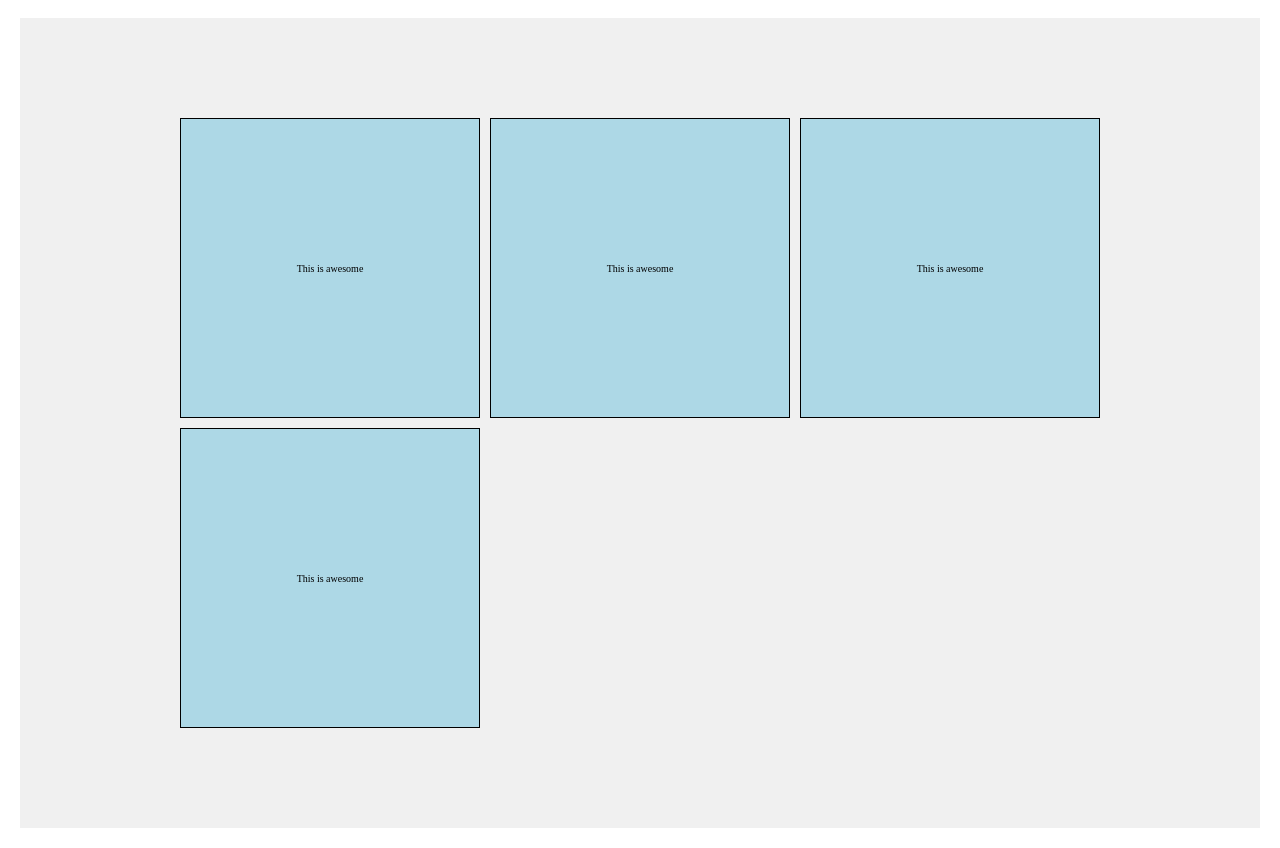
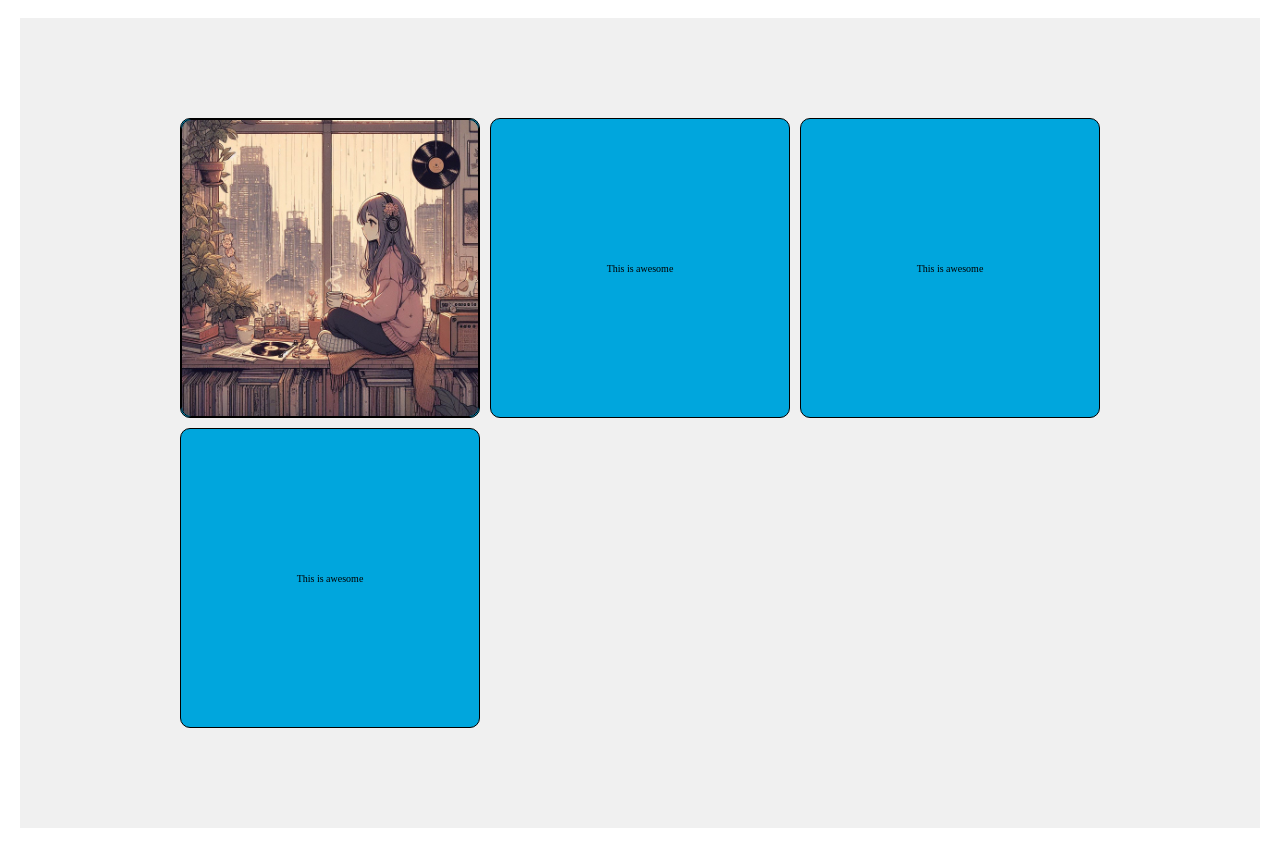
Before and after one commit to ryannolanco/portfolio-website-2025, a React (Vite) app: page / in a window 1280 px wide. Shown: the part 802-1650 px from the top of the page. Built offline with nearby package versions, Linux system fonts and the light colour scheme; a web font is replaced by a local one.

Commit message:
moved sortable item function to seperate component. moved inline styling to scss files

```diff
--- a/src/components/draggable/SortableGrid.jsx
+++ b/src/components/draggable/SortableGrid.jsx
@@ -1,21 +1,25 @@
-import React, { useState } from 'react';
-import { DndContext, closestCenter } from '@dnd-kit/core';
-import { arrayMove } from '@dnd-kit/sortable';
+import React, { useState } from "react";
+import { DndContext, closestCenter } from "@dnd-kit/core";
+import { arrayMove } from "@dnd-kit/sortable";
 import {
   SortableContext,
-	useSortable,
   verticalListSortingStrategy,
-} from '@dnd-kit/sortable';
-import { CSS } from '@dnd-kit/utilities';
+} from "@dnd-kit/sortable";
+
+import SortableItem from "./SortableItem";
+
+import testImg from "../../imgs/test-img.jpg";
 
 const initialItems = [
-	{ id: 'A', content: 'This is awesome', invisible: false },
-	{ id: 'B', content: 'This is awesome', invisible: false },
-	{ id: 'C', content: 'This is awesome', invisible: false },
-	{ id: 'D', content: 'This is awesome', invisible: false },
-	{ id: 'E', content: '', invisible: true },
-	{ id: 'F', content: '', invisible: true },
+  { id: "A", content: "box a", squareImg: testImg, invisible: false },
+  { id: "B", content: "This is awesome", invisible: false },
+  { id: "C", content: "This is awesome", invisible: false },
+  { id: "D", content: "This is awesome", invisible: false },
+  { id: "E", content: "", invisible: true },
+  { id: "F", content: "", invisible: true },
 ];
+
+
 
 function SortableGrid() {
   const [items, setItems] = useState(initialItems);
@@ -60,19 +64,19 @@ function SortableGrid() {
       >
         <div
           style={{
-						display: 'flex',
-						justifyContent: 'center',
-						backgroundColor: '#f0f0f0',
+            display: "flex",
+            justifyContent: "center",
+            backgroundColor: "#f0f0f0",
           }}
         >
           <div
             style={{
-							display: 'grid',
-							gridTemplateColumns: 'repeat(3, 1fr)',
-							width: '920px',
-							gap: '10px',
-							paddingTop: '100px',
-							paddingBottom: '100px',
+              display: "grid",
+              gridTemplateColumns: "repeat(3, 1fr)",
+              width: "920px",
+              gap: "10px",
+              paddingTop: "100px",
+              paddingBottom: "100px",
             }}
           >
             {items.map((item) => (
@@ -81,6 +85,7 @@ function SortableGrid() {
                 id={item.id}
                 content={item.content}
                 invisible={item.invisible}
+                squareImg={item.squareImg}
               />
             ))}
           </div>
@@ -90,44 +95,5 @@ function SortableGrid() {
   );
 }
 
-function SortableItem({ id, content, invisible }) {
-	const { attributes, listeners, setNodeRef, transform, transition } =
-		useSortable({ id });
-
-	const style = {
-		transform: CSS.Transform.toString(transform),
-		transition,
-		width: '300px',
-		height: '300px',
-		backgroundColor: 'lightblue',
-		display: 'flex',
-		justifyContent: 'center',
-		alignItems: 'center',
-		border: '1px solid black',
-	};
-
-	const invisibleStyle = {
-		transform: CSS.Transform.toString(transform),
-		transition,
-		width: '300px',
-		height: '300px',
-		backgroundColor: '#f0f0f0',
-		display: 'flex',
-		justifyContent: 'center',
-		alignItems: 'center',
-		zIndex: -1,
-	};
-
-	return (
-		<div
-			ref={setNodeRef}
-			style={invisible ? invisibleStyle : style}
-			{...attributes}
-			{...listeners}
-		>
-			{content}
-		</div>
-	);
-}
 
 export default SortableGrid;
--- /dev/null
+++ b/src/components/draggable/SortableItem.jsx
@@ -0,0 +1,47 @@
+import React from "react";
+import { useSortable } from "@dnd-kit/sortable";
+import { useState } from "react";
+
+import { CSS } from "@dnd-kit/utilities";
+
+function SortableItem({ id, content, invisible, squareImg }) {
+  const [isHovered, setIsHovered] = useState(false);
+  const { attributes, listeners, setNodeRef, transform, transition } =
+    useSortable({ id });
+
+  const dynamicStyles = {
+    transform: CSS.Transform.toString(transform),
+    transition,
+  };
+
+  const handleMouseEnter = () => {
+    setIsHovered(true);
+  };
+
+  const handleMouseLeave = () => {
+    setIsHovered(false);
+  };
+
+  return (
+    <div
+      ref={setNodeRef}
+      className={invisible ? "draggable--invisible" : "draggable" }
+      style={dynamicStyles}
+      {...attributes}
+      {...listeners}
+
+    >
+      {squareImg ? (
+        <img
+          className="draggable draggable--img"
+          src={squareImg}
+          alt="square image"
+        />
+      ) : (
+        content
+      )}
+    </div>
+  );
+}
+
+export default SortableItem;
--- a/src/css/index.css
+++ b/src/css/index.css
@@ -54,30 +54,34 @@ body {
   border-radius: 1000px;
 }
 
-.draggable__container {
-  position: absolute;
-  max-width: 100%;
-  width: 50rem;
-  height: 50rem;
-  display: grid;
-  grid-template-columns: repeat(3, 1fr);
-  grid-template-rows: repeat(3, 1fr);
-  gap: 10px;
-}
-.draggable__box {
-  border: 3px solid #666;
-  background-color: #ddd;
-  border-radius: 0.5em;
-  padding: 10px;
+.draggable {
+  width: 300px;
+  height: 300px;
+  background-color: rgb(0, 166, 221);
+  display: flex;
+  justify-content: center;
+  align-items: center;
+  border: 1px solid black;
+  border-radius: 10px;
+  transition: transform 0.2s ease, background-color 0.2s ease;
   cursor: grab;
 }
-.draggable__box--invisible {
-  border: none;
-  background-color: white;
-  cursor: default;
+.draggable:hover {
+  transform: scale(1.5);
+  box-shadow: 0 4px 8px rgba(0, 0, 0, 0.2);
 }
-.draggable .grid-draggable {
-  background-color: #666;
+.draggable--img {
+  width: 100%;
+  height: 100%;
+  object-fit: cover;
+  border-radius: 10px;
+}
+.draggable--img:hover {
+  transform: scale(1);
+}
+.draggable--invisible {
+  background-color: #f0f0f0;
+  z-index: -1;
 }
 
 /*# sourceMappingURL=index.css.map */
--- a/src/sass/components/_draggable.scss
+++ b/src/sass/components/_draggable.scss
@@ -1,30 +1,33 @@
 .draggable {
-	&__container {
-		position: absolute;
-		max-width: 100%;
-		width: 50rem;
-		height: 50rem;
-		display: grid;
-		grid-template-columns: repeat(3, 1fr);
-		grid-template-rows: repeat(3, 1fr);
-		gap: 10px;
-	}
+  width: 300px;
+  height: 300px;
+  background-color: rgb(0, 166, 221);
+  display: flex;
+  justify-content: center;
+  align-items: center;
+  border: 1px solid black;
+  border-radius: 10px; // Optional
+  transition: transform 0.2s ease, background-color 0.2s ease;
+  cursor: grab;
 
-	&__box {
-		border: 3px solid #666;
-		background-color: #ddd;
-		border-radius: 0.5em;
-		padding: 10px;
-		cursor: grab;
+  &:hover {
+    transform: scale(1.5);
+    box-shadow: 0 4px 8px rgba(0, 0, 0, 0.2);
+  }
 
-		&--invisible {
-			border: none;
-			background-color: white;
-			cursor: default;
-		}
-	}
+  &--img {
+    width: 100%;
+    height: 100%;
+    object-fit: cover;
+    border-radius: 10px;
 
-	.grid-draggable {
-		background-color: #666;
-	}
+    &:hover {
+      transform: scale(1);
+    }
+  }
+
+  &--invisible {
+    background-color: #f0f0f0;
+    z-index: -1;
+  }
 }
```
Also changed, not shown: src/imgs/test-img.jpg (added), 1 other file (tests, documents, lock files or other folders). Lines whose indentation alone changed are shown as unchanged.
